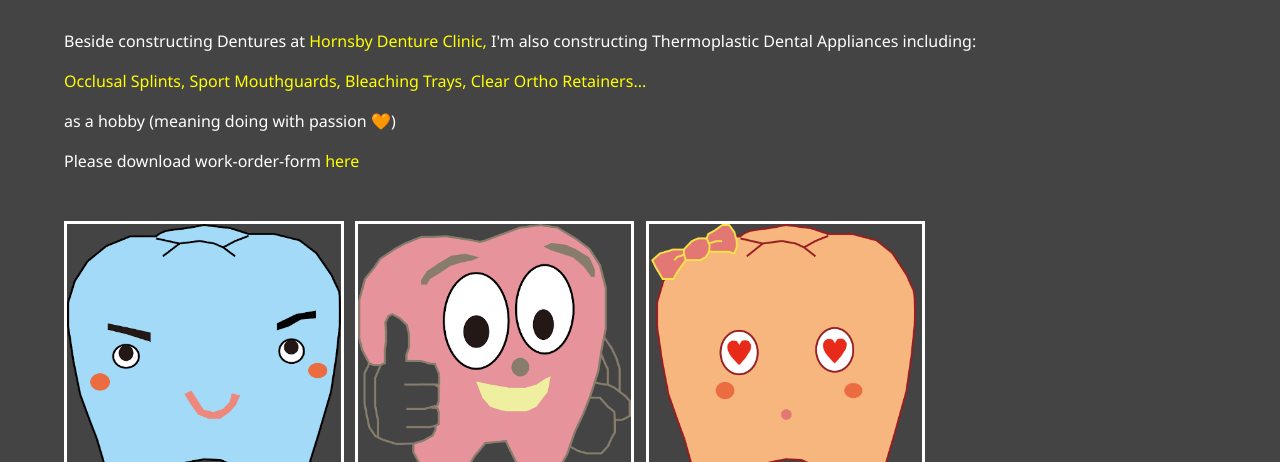
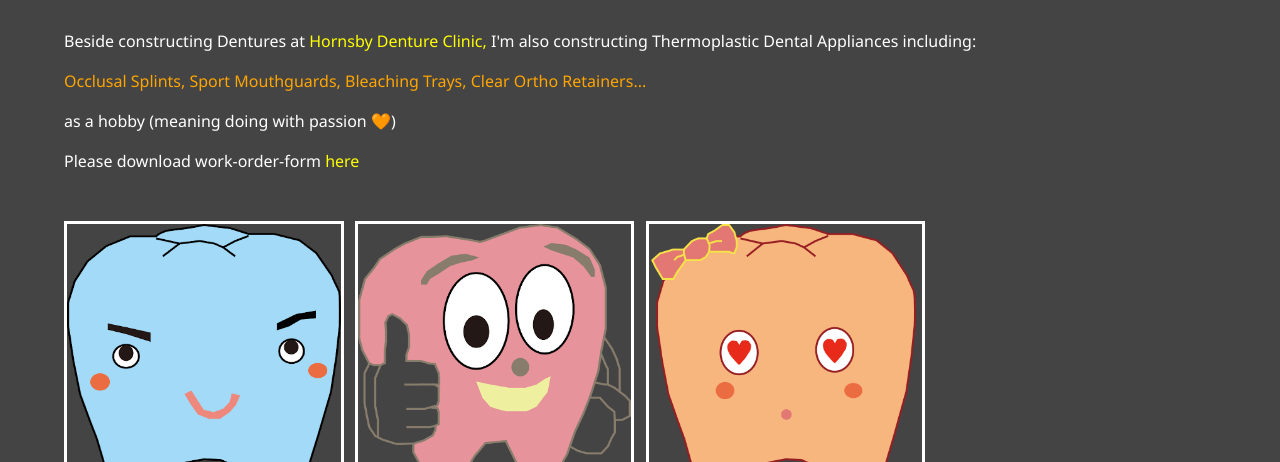
Before and after one commit to binhsydney/portfolio, a website: page work.html in a window 1280 px wide. Shown: the part 253-715 px from the top of the page. Drawn offline with Linux system fonts and the light colour scheme.

Commit message:
Update work.html

```diff
--- a/work.html
+++ b/work.html
@@ -67,7 +67,7 @@
         </a>
         I'm also constructing Thermoplastic Dental Appliances including:
       </p>
-      <p style="color: yellow;">
+      <p style="color: orange;">
         Occlusal Splints, Sport Mouthguards, Bleaching Trays, Clear Ortho
         Retainers...
       </p>
```
